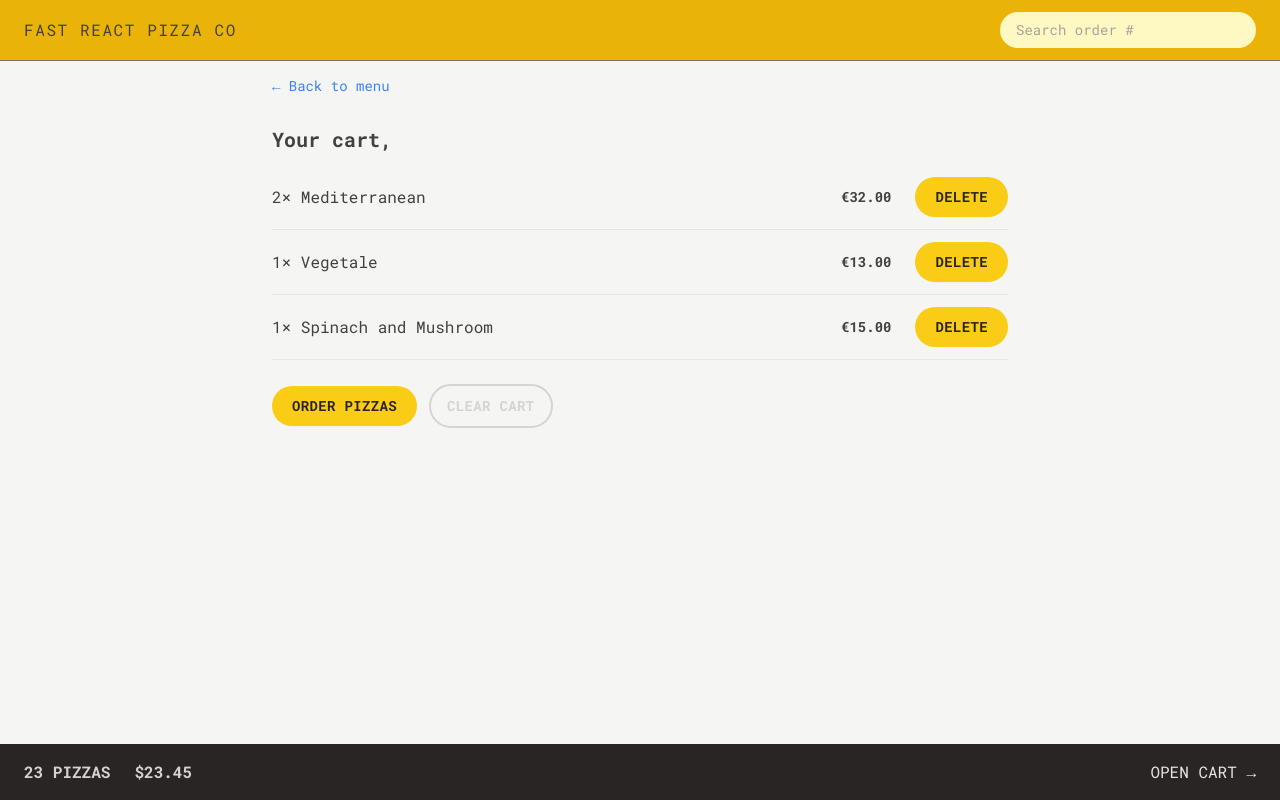
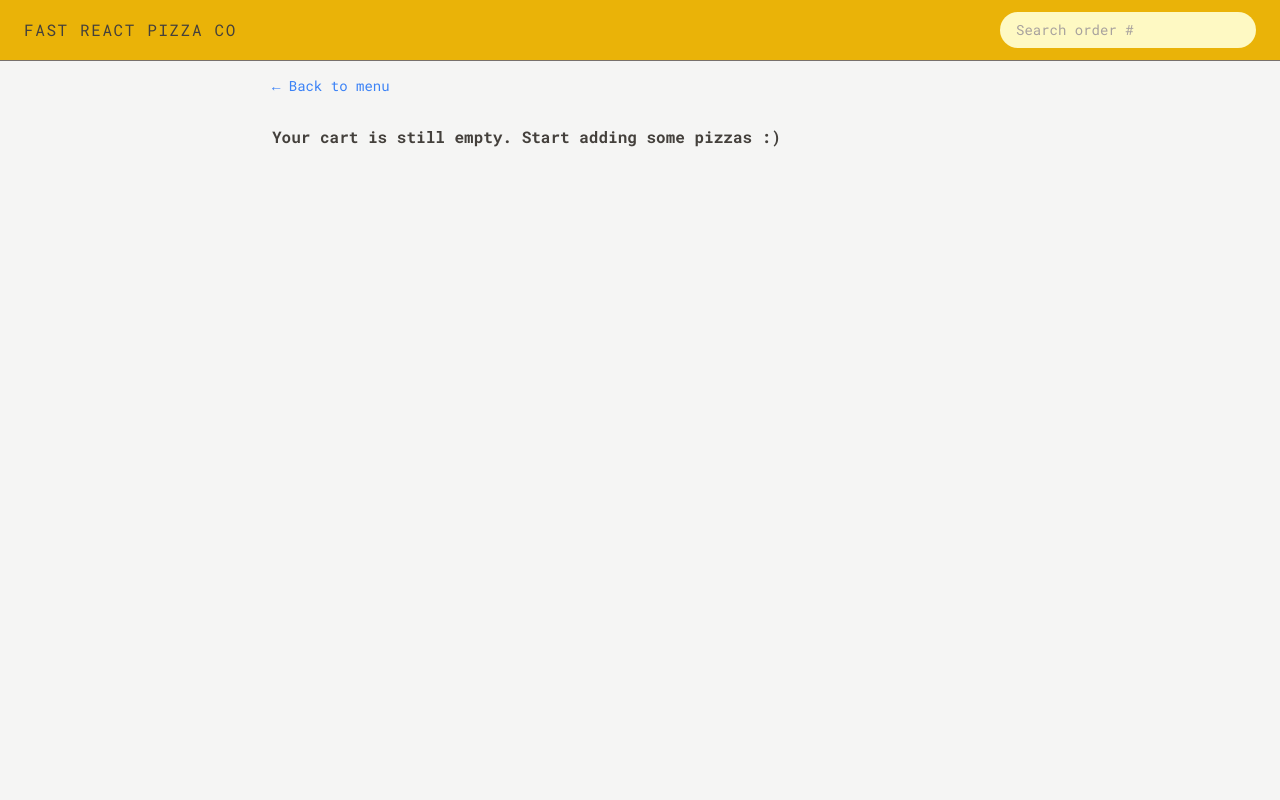
Before and after one commit to IUGAI1398/FastPizza, a React (Vite) app: page /cart in a window 1280 px wide. Built offline with nearby package versions, Linux system fonts and the light colour scheme.

Commit message:
Building the Cartpage and Overview

```diff
--- a/src/features/cart/Cart.jsx
+++ b/src/features/cart/Cart.jsx
@@ -1,37 +1,17 @@
 import { Link } from 'react-router-dom';
 import LinkButton from '../../ui/LinkButton';
 import Button from '../../ui/Button';
-import {useSelector} from 'react-redux'
+import {useDispatch, useSelector} from 'react-redux'
 import CartItem from './CartItem';
+import EmptyCart from './EmptyCart'
+import { clearCart, getCart } from './carSlice';
 
-
-const fakeCart = [
-  {
-    pizzaId: 12,
-    name: 'Mediterranean',
-    quantity: 2,
-    unitPrice: 16,
-    totalPrice: 32,
-  },
-  {
-    pizzaId: 6,
-    name: 'Vegetale',
-    quantity: 1,
-    unitPrice: 13,
-    totalPrice: 13,
-  },
-  {
-    pizzaId: 11,
-    name: 'Spinach and Mushroom',
-    quantity: 1,
-    unitPrice: 15,
-    totalPrice: 15,
-  },
-];
 
 function Cart() {
   const username = useSelector((state) => state.user.username);
-  const cart = fakeCart;
+  const cart = useSelector(getCart);
+  const dispatch = useDispatch();
+  if (!cart.length) return <EmptyCart/>
 
   return (
     <div className='py-3 px-4'>
@@ -44,7 +24,7 @@
       </ul>
       <div className='mt-6 space-x-3'>
         <Button type="small" to="/order/new">Order pizzas</Button>
-        <Button type="secondary">Clear cart</Button>
+        <Button type="secondary" onClick={()=> dispatch(clearCart())}>Clear cart</Button>
       </div>
     </div>
   );
--- a/src/features/cart/CartOverview.jsx
+++ b/src/features/cart/CartOverview.jsx
@@ -1,11 +1,18 @@
+import { useSelector } from "react-redux";
 import { Link } from "react-router-dom";
+import { getTotalCartPrice, getTotalCartQuantity } from "./carSlice";
+import {formatCurrency} from '../../utils/helpers'
 
 function CartOverview() {
+  const totalCartQuantity = useSelector(getTotalCartQuantity);
+  const totalPrice = useSelector(getTotalCartPrice)
+  if (!totalCartQuantity) return null;
+  console.log(totalCartQuantity);
   return (
     <div className="bg-stone-800 uppercase p-4 px-4  text-stone-200 sm:px-6 md:text-base flex items-center justify-between">
       <p className="text-stone-300 font-semibold space-x-4 sm:space-x-6">
-        <span>23 pizzas</span>
-        <span>$23.45</span>
+        <span>{totalCartQuantity} pizzas</span>
+        <span>{formatCurrency(totalPrice)}</span>
       </p>
       <Link to="/cart">Open cart &rarr;</Link>
     </div>
--- a/src/features/cart/EmptyCart.jsx
+++ b/src/features/cart/EmptyCart.jsx
@@ -1,11 +1,12 @@
 import { Link } from 'react-router-dom';
+import LinkButton from '../../ui/LinkButton';
 
 function EmptyCart() {
   return (
-    <div>
-      <Link to="/menu">&larr; Back to menu</Link>
+    <div className='px-4 py-3'>
+      <LinkButton to="/menu">&larr; Back to menu</LinkButton>
 
-      <p>Your cart is still empty. Start adding some pizzas :)</p>
+      <p className='font-semibold mt-7'>Your cart is still empty. Start adding some pizzas :)</p>
     </div>
   );
 }
--- a/src/features/cart/carSlice.js
+++ b/src/features/cart/carSlice.js
@@ -1,16 +1,7 @@
 import { createSlice } from '@reduxjs/toolkit'
 
 const initialState = {
-    // cart: [],
-    cart: [
-        {
-            pizzaId: 12,
-            name: "Meditrranean",
-            quantity: 2,
-            unitPrice: 16,
-            totalPrice: 32
-        }
-    ]
+    cart : []
 }
 
 const cartslice = createSlice({
@@ -47,3 +38,7 @@
 export const {addItem, deleteItem, increaseItemQuantity, decreaseeItemQuantity, clearCart} = cartslice.actions
 
 export default cartslice.reducer
+
+export const getCart =  state => state.cart.cart
+export const getTotalCartPrice = (state) => state.cart.cart.reduce((sum, item) => sum + item.totalPrice, 0);
+export const getTotalCartQuantity = (state) => state.cart.cart.reduce((sum, item) => sum + item.quantity, 0);
```
